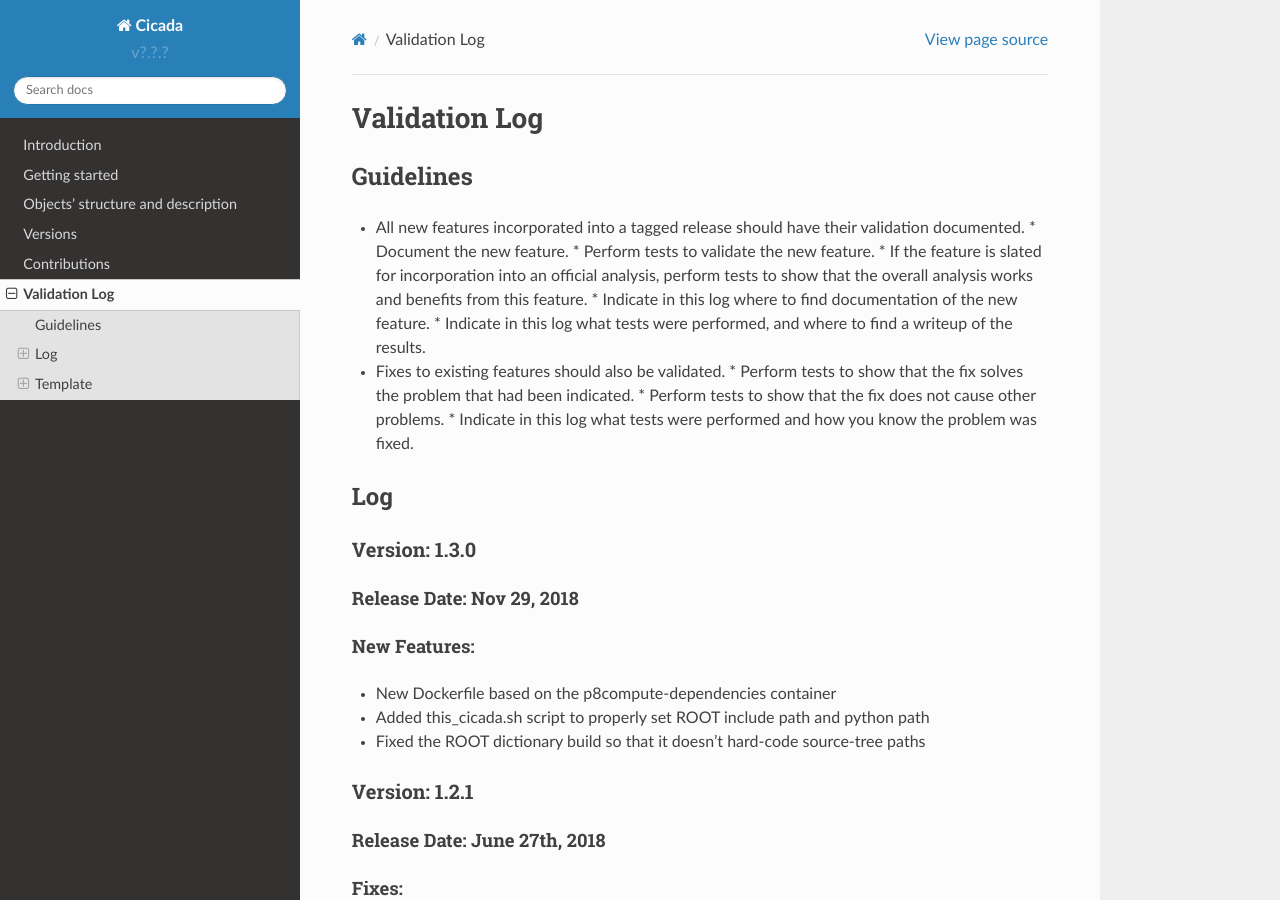
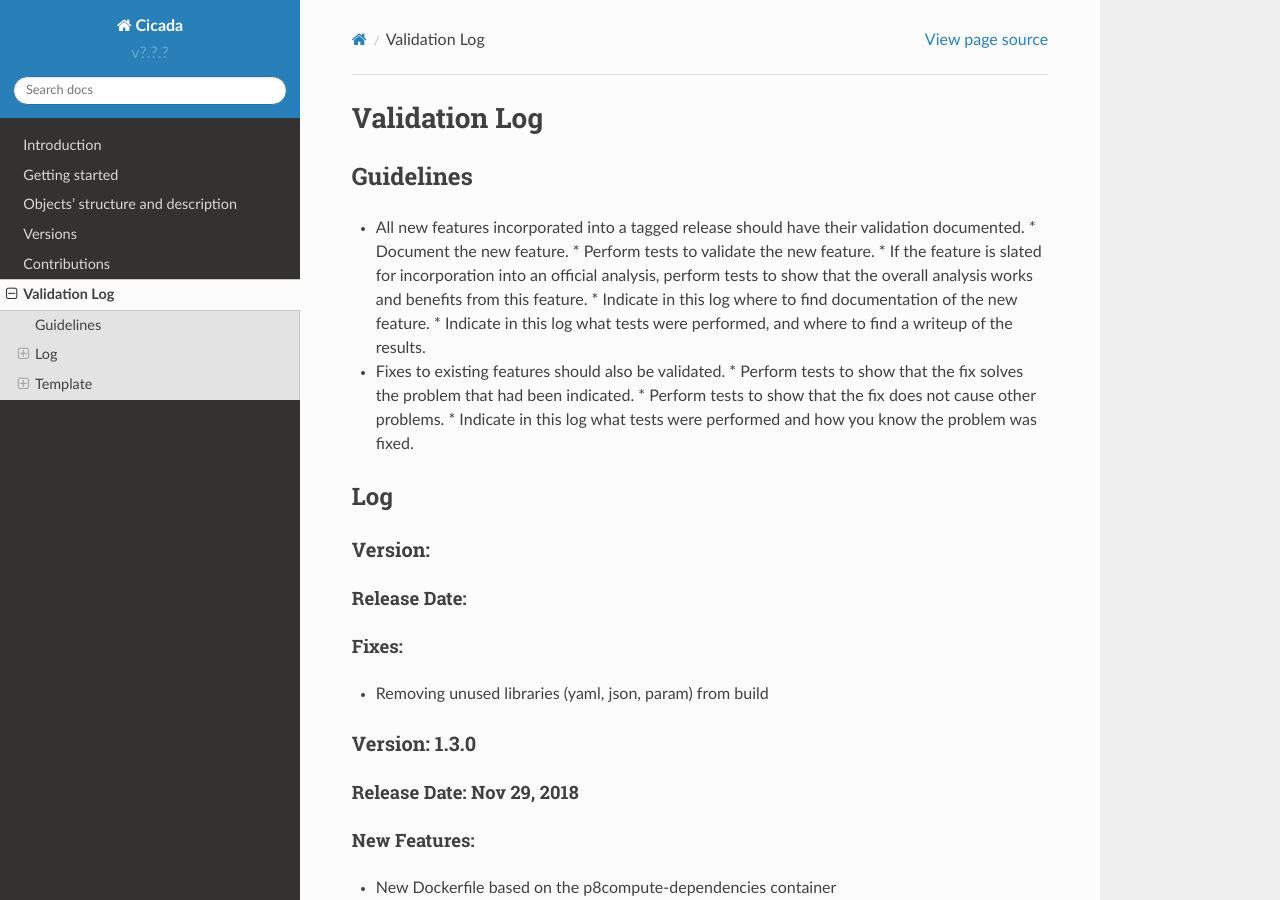
Before and after one commit to project8/cicada, a Sphinx documentation site: the page built from Documentation/ValidationLog.rst, in a window 1280 px wide and 900 px high. Built offline with Sphinx 7.4.7 and the Read the Docs theme 2.0.0, drawn with Linux system fonts in a browser that asks for light colours.

Commit message:
Update ValidationLog

```diff
--- a/Documentation/ValidationLog.rst
+++ b/Documentation/ValidationLog.rst
@@ -17,6 +17,17 @@
 
 Log
 ---
+
+Version:
+~~~~~~~~~~~~~~
+
+Release Date:
+'''''''''''''''''''''''''''''
+Fixes:
+'''''''''''''
+
+* Removing unused libraries (yaml, json, param) from build
+
 
 Version: 1.3.0
 ~~~~~~~~~~~~~~
```
